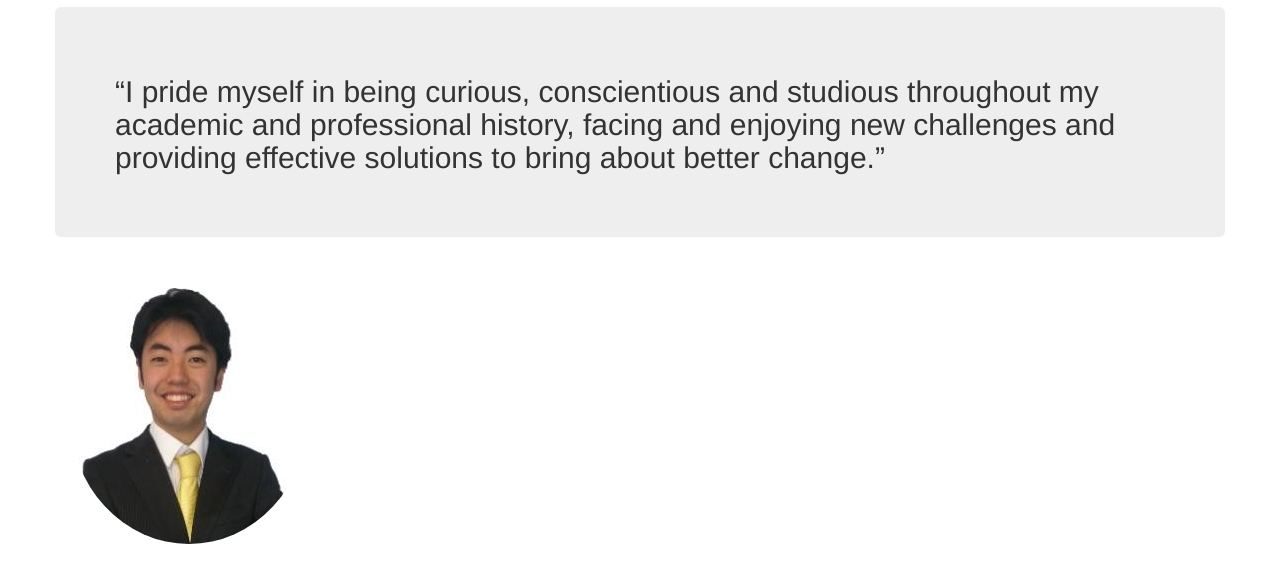
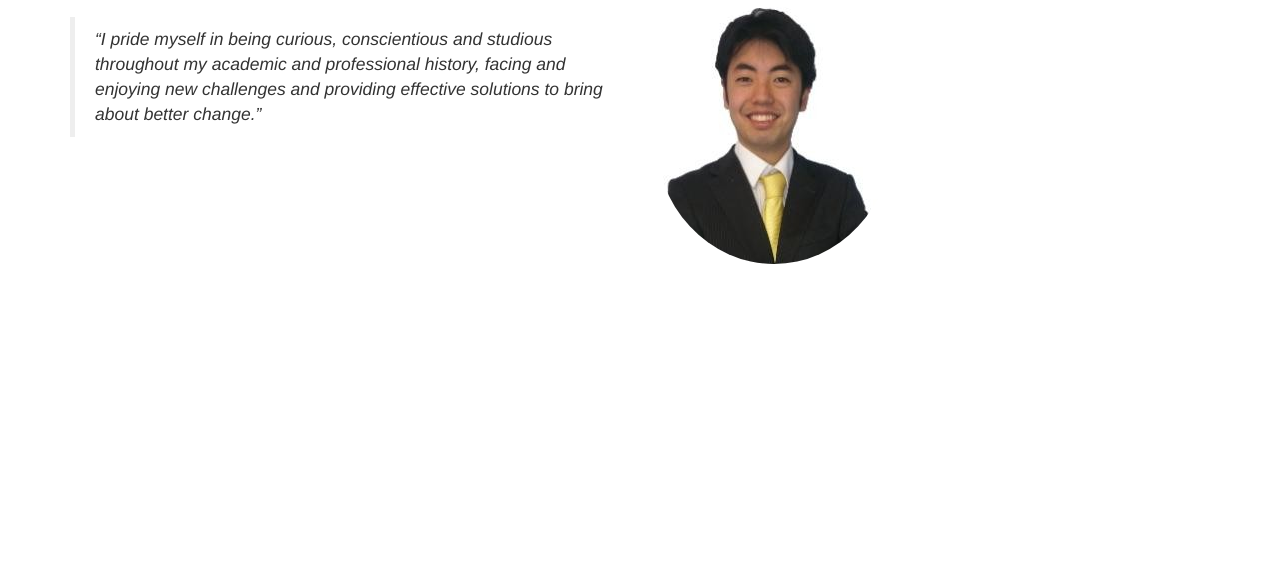
Before and after one commit to donchan91/donchan91.github.io, a plain HTML site: page index.html in a window 1280 px wide. Shown: the part 135-718 px from the top of the page. Drawn offline with nearby package versions, Linux system fonts and the light colour scheme.

Commit message:
Small changes
Removed Jumbotron. Italicised text.

```diff
--- a/index.html
+++ b/index.html
@@ -43,17 +43,17 @@
             <h1>Takashi Doyama Portfolio Website (under construction)<br> </h1>
             </p>
 
-            <div class="jumbotron">
+            <div class="col-sm-6">
               <p>
-                  <h2>
+                  <blockquote style="font-style:italic;">
                     “I pride myself in being curious, conscientious and studious throughout my academic and professional history, facing and enjoying new challenges and providing effective solutions to bring about better change.”
 
-                  </h2>
+                  </blockquote>
               </p>
 
             </div>
             <div class="col-sm-6">
-                <img src="takashidoyama.png" alt="Profile Picture" style="margin-top: 20px; border-radius: 50%;">
+                <img src="takashidoyama.png" alt="Profile Picture" class="img-circle">
             </div>
         </div>
     </div>
```
